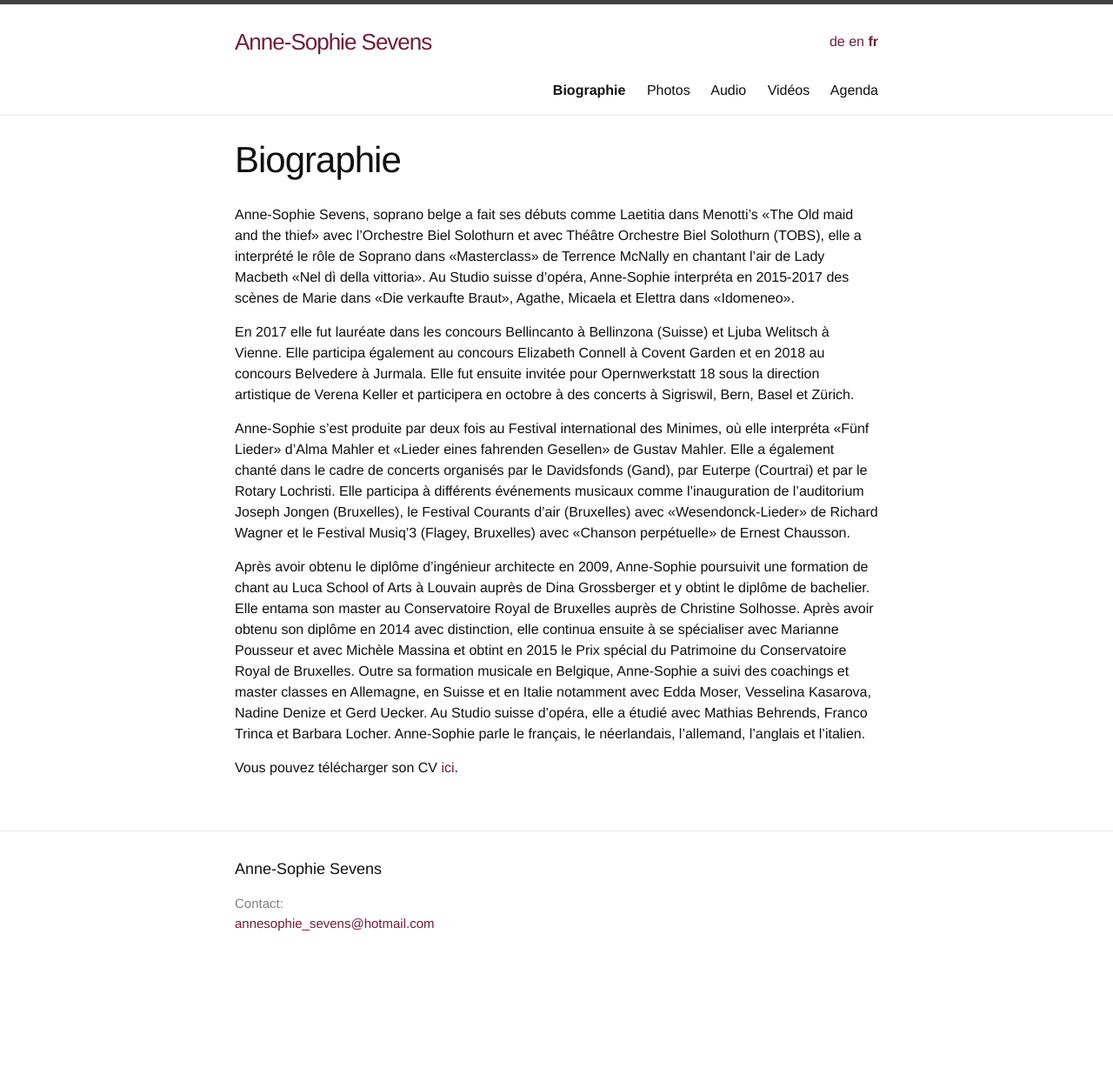
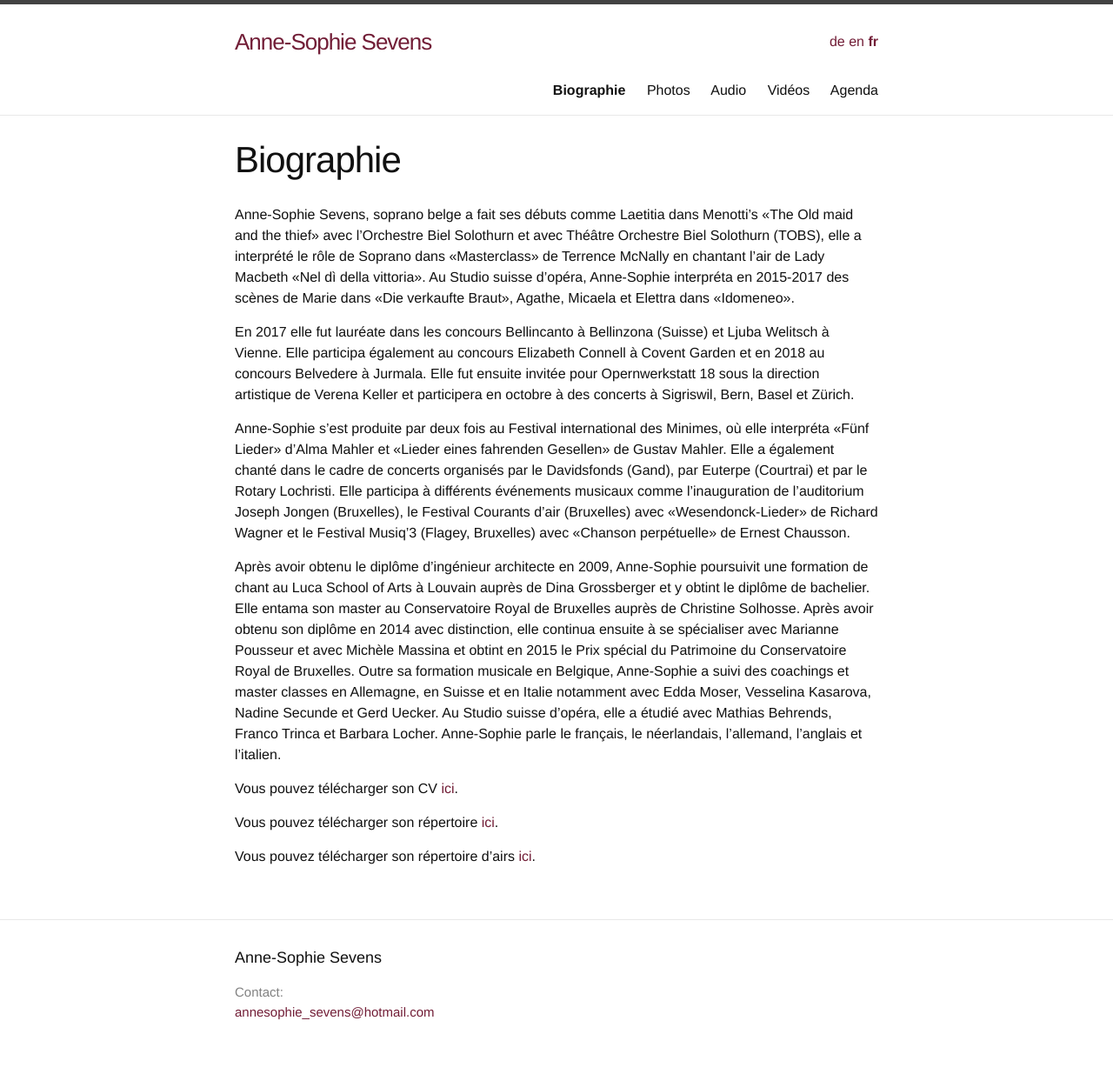
Before and after one commit to annesophie-sevens/annesophie-sevens.github.io, a Jekyll site: the page built from biography-fr.md, in a window 1280 px wide. Shown: the whole page at 87% size. Built offline with Jekyll 4.4.1, drawn with Linux system fonts in a browser that asks for light colours; before the commit the page ends 1133 px from its top, so only the background shows below that.

Commit message:
Update biography-fr.md

```diff
--- a/biography-fr.md
+++ b/biography-fr.md
@@ -13,7 +13,11 @@ En 2017 elle fut lauréate dans les concours Bellincanto à Bellinzona (Suisse)
 Anne-Sophie s'est produite par deux fois au Festival international des Minimes, où elle interpréta «Fünf Lieder» d’Alma Mahler et «Lieder eines fahrenden Gesellen» de Gustav Mahler. Elle a également chanté dans le cadre de concerts organisés par le Davidsfonds (Gand), par Euterpe (Courtrai) et par le Rotary Lochristi. Elle participa à différents événements musicaux comme l’inauguration de l’auditorium Joseph Jongen (Bruxelles), le Festival Courants d’air (Bruxelles) avec «Wesendonck-Lieder» de Richard Wagner et le Festival Musiq’3 (Flagey, Bruxelles) avec «Chanson perpétuelle» de Ernest Chausson.
 
 Après avoir obtenu le diplôme d’ingénieur architecte en 2009, Anne-Sophie poursuivit une formation de chant au Luca School of Arts à Louvain auprès de Dina Grossberger et y obtint le diplôme de bachelier. Elle entama son master au Conservatoire Royal de Bruxelles auprès de Christine Solhosse. Après avoir obtenu son diplôme en 2014 avec distinction, elle continua ensuite à se spécialiser avec Marianne Pousseur et avec Michèle Massina et obtint en 2015 le Prix spécial du Patrimoine du Conservatoire Royal de Bruxelles.
-Outre sa formation musicale en Belgique, Anne-Sophie a suivi des coachings et master classes en Allemagne, en Suisse et en Italie notamment avec Edda Moser, Vesselina Kasarova, Nadine Denize et Gerd Uecker. Au Studio suisse d'opéra, elle a étudié avec Mathias Behrends, Franco Trinca et Barbara Locher. Anne-Sophie parle le français, le néerlandais, l’allemand, l’anglais et l’italien.
+Outre sa formation musicale en Belgique, Anne-Sophie a suivi des coachings et master classes en Allemagne, en Suisse et en Italie notamment avec Edda Moser, Vesselina Kasarova, Nadine Secunde et Gerd Uecker. Au Studio suisse d'opéra, elle a étudié avec Mathias Behrends, Franco Trinca et Barbara Locher. Anne-Sophie parle le français, le néerlandais, l’allemand, l’anglais et l’italien.
 
 
 Vous pouvez télécharger son CV [ici]({{ site.baseurl }}/assets/CV.pdf).
+
+Vous pouvez télécharger son répertoire [ici]({{ site.baseurl }}/assets/REP.pdf).
+
+Vous pouvez télécharger son répertoire d'airs [ici]({{ site.baseurl }}/assets/ARIAS.pdf).
```
